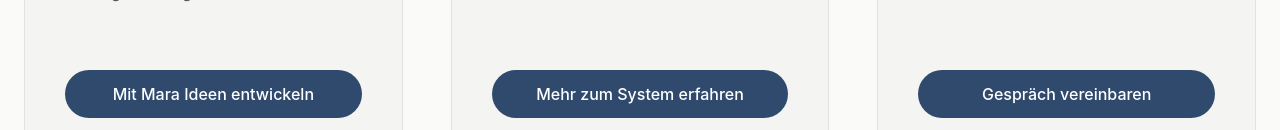
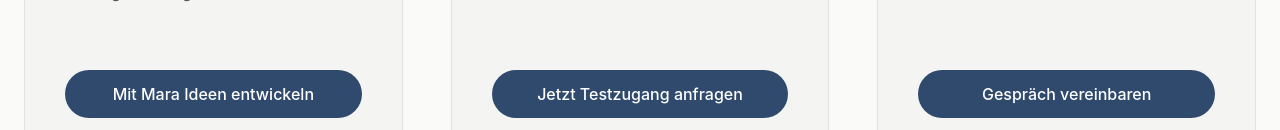
Before and after one commit to janwillemhuda82-collab/entscheidungswerk, a React (Vite) app: page /gruendung in a window 1280 px wide. Shown: the part 822-952 px from the top of the page. Built offline with nearby package versions, Linux system fonts and the light colour scheme.

Commit message:
Update Gruendung CTA mailto links

```diff
--- a/src/content/page/page.config.ts
+++ b/src/content/page/page.config.ts
@@ -27,7 +27,7 @@
         { label: "Für Gründung", href: "/gruendung" },
         { label: "Für Unternehmen", href: "/unternehmen" },
         { label: "Wissen", href: "/wissen" },
-        { label: "Kontakt", href: "#contact" },
+        { label: "Kontakt", href: "mailto:kontakt@entscheidungswerk.de?subject=Anfrage%20Entscheidungswerk"  },
       ],
     },
   },
--- a/src/pages/Gruendung.tsx
+++ b/src/pages/Gruendung.tsx
@@ -76,9 +76,12 @@
               </p>
             </div>
 
-            <a href="/system" className="btn-primary mt-8">
-              Mehr zum System erfahren
-            </a>
+            <a
+  href="mailto:kontakt@entscheidungswerk.de?subject=Testzugang%20Haus%20der%20Ideen"
+  className="btn-primary mt-8"
+>
+  Jetzt Testzugang anfragen
+</a>
           </div>
 
           {/* Kachel 3 */}
```
